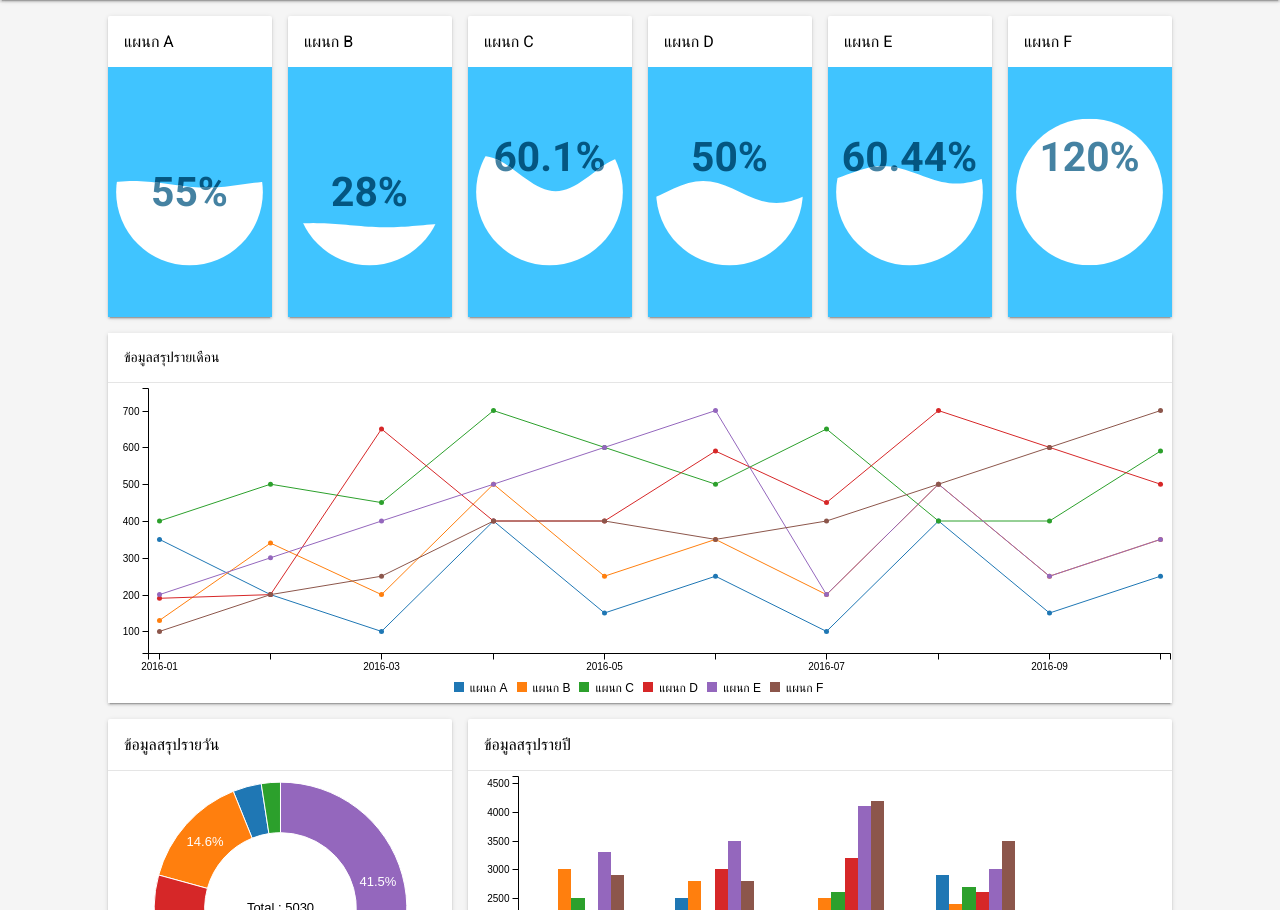
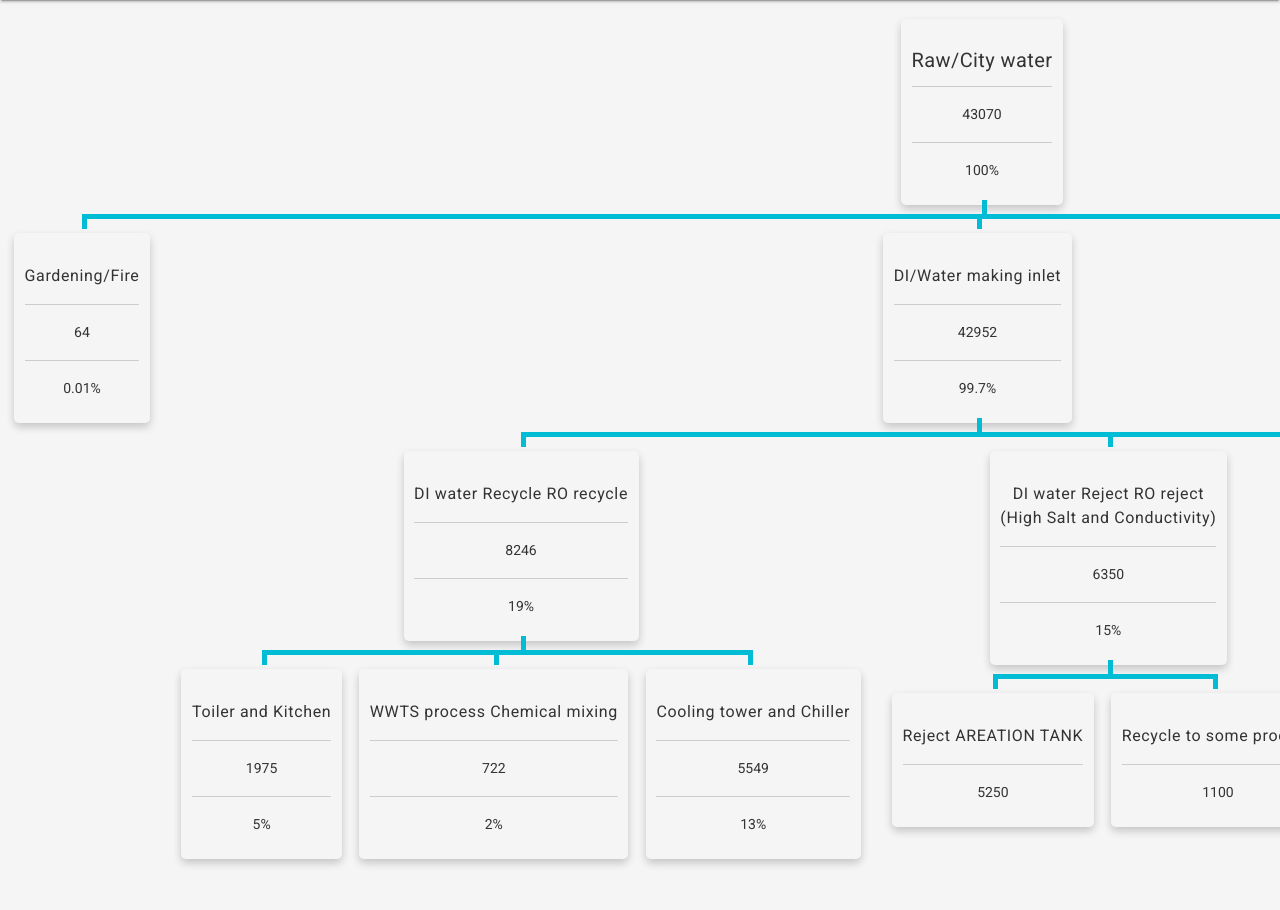
Before and after one commit to fadealway/water-dashboad, a PHP site: page / in a window 1280 px wide. Shown: the part 64-974 px from the top of the page. Run offline with PHP 8.4, Linux system fonts and the light colour scheme.

Commit message:
first tree

```diff
--- a/css/styles.css
+++ b/css/styles.css
@@ -265,3 +265,119 @@ _:-ms-input-placeholder, :root .demo-graph {
   -webkit-transform: translate(0px, -28px);
   transform: translate(0px, -28px);
 }
+
+
+
+/* tree diagram */
+
+
+.tree {
+  /*-webkit-transform: rotate(180deg);
+          transform: rotate(180deg);*/
+  /*-webkit-transform-origin: 50%;
+          transform-origin: 50%;*/
+}
+
+.tree ul {
+  position: relative;
+  padding: 1em 0;
+  white-space: nowrap;
+  margin: 0 auto;
+  text-align: center;
+}
+.tree ul::after {
+  content: '';
+  display: table;
+  clear: both;
+}
+
+.tree li {
+  display: inline-block;
+  vertical-align: top;
+  text-align: center;
+  list-style-type: none;
+  position: relative;
+  padding: 1em .5em 0 .5em;
+  /* Standard syntax */
+}
+.tree li::before, .tree li::after {
+  content: '';
+  position: absolute;
+  top: 0;
+  right: 50%;
+  border-top: 5px dashed #00bcd4;
+  width: 50%;
+  height: 0.7em;
+  -webkit-animation: 1s mymove ease infinite;
+  /* Chrome, Safari, Opera */
+  animation: 1s mymove ease infinite;
+}
+@-webkit-keyframes mymove {
+  to {
+    border-top: 5px solid #00bcd4;
+  }
+}
+@keyframes mymove {
+  to {
+    display: block;
+    border-top: 5px solid #00bcd4;
+  }
+}
+.tree li::after {
+  right: auto;
+  left: 50%;
+  border-left: 5px solid #00bcd4;
+}
+.tree li:only-child::after, .tree li:only-child::before {
+  display: none;
+}
+.tree li:only-child {
+  padding-top: 0;
+}
+.tree li:first-child::before, .tree li:last-child::after {
+  border: 0 none;
+  display: none;
+}
+.tree li:last-child::before {
+  border-right: 5px solid #00bcd4;
+  -webkit-animation: 1s mymove ease infinite;
+          animation: 1s mymove ease infinite;
+}
+@-webkit-keyframes mymove2 {
+  to {
+    display: block;
+    border-right: 5px solid #FAFAFA;
+  }
+}
+@keyframes mymove2 {
+  to {
+    display: block;
+    border-right: 5px solid #FAFAFA;
+  }
+}
+.tree ul ul::before {
+  content: '';
+  position: absolute;
+  top: 0;
+  left: 50%;
+  border-left: 5px solid #00bcd4;
+  width: 0;
+  height: 1em;
+}
+
+.tree li a {
+  box-shadow: 0 4px 8px 0 rgba(0, 0, 0, 0.2);
+  -webkit-transition: 0.3s;
+  transition: 0.3s;
+  padding: 2px 16px;
+  padding: .5em .75em;
+  text-decoration: none;
+  display: inline-block;
+  border-radius: 5px;
+  color: #333;
+  /*background: #fafafa;*/
+  position: relative;
+  top: 5px;
+  /*-webkit-transform: rotate(180deg);
+          transform: rotate(180deg);*/
+}
--- a/index.html
+++ b/index.html
@@ -131,175 +131,248 @@
 
 		<main class="mdl-layout__content mdl-color--grey-100">
 
-			<div id="home" class="mdl-grid demo-content">
+<div class="tree">
+	<ul>
+		<li>
+			<a href="#">
+				<h5>Raw/City water</h5>
+				<hr>
+				<p>43070</p>
+				<hr>
+				<p>100%</p>
+				</a>
+			<ul>
+				<li>
+					<a href="#">
+						<h6>Gardening/Fire</h6>
+						<hr>
+						<p>64</p>
+						<hr>
+						<p>0.01%</p>
+					</a>
+					<!--<ul>
+						<li>
+							<a href="#">Grand Child
+
+							</a>
+						</li>
+						<li>
+							<a href="#">Grand Child</a>
+							<ul>
+								<li>
+									<a href="#">Grand Child</a>
+								</li>
+								<li>
+									<a href="#">Grand Child</a>
+								</li>
+							</ul>
+						</li>
+					</ul>-->
+				</li>
 
 
-				<div class="mdl-card add_fab mdl-shadow--2dp mdl-color--white mdl-cell mdl-cell--12-col mdl-cell--4-col-tablet mdl-cell--2-col-desktop">
-					<!-- card container, using class="mdl-card" -->
-					<div class="mdl-card__title ">
-						แผนก A
-					</div>
-					<div class="mdl-card__media ">
-						<svg id="fillgauge1" width="100%" height="250" onclick="gauge1.update(NewValue());"></svg>
-					</div>
-					<!--<button class="mdl-button mdl-js-button mdl-js-ripple-effect mdl-button--fab mdl-button--mini-fab mdl-button--primary"><i class="material-icons">opacity</i></button>-->
+				<li>
+					<a href="#">
+						<h6>DI/Water making inlet</h6>
+						<hr>
+						<p>42952</p>
+						<hr>
+						<p>99.7%</p>
+					</a>
+					<ul>
+
+								<li>
+									<a href="#">
+										<h6>DI water Recycle RO recycle</h6>
+										<hr>
+										<p>8246</p>
+										<hr>
+										<p>19%</p>
+									</a>
+
+									<ul>
 
 
-
-					<!--<div class="mdl-card__supporting-text">
-						แผนก A
-					</div>-->
-
-      <!--<div class="mdl-card__actions mdl-card--border">
+																	<li>
+														<a href="#">
+															<h6>Toiler and Kitchen</h6>
+															<hr>
+															<p>1975</p>
+															<hr>
+															<p>5%</p>
+														</a>
+													</li>
 
 
-          <a class="mdl-button mdl-button--colored mdl-js-button mdl-js-ripple-effect">
-            $9.999
-          </a>
-
-        </div>-->
-
-				</div>
+																	<li>
+														<a href="#">
+															<h6>WWTS process Chemical mixing</h6>
+															<hr>
+															<p>722</p>
+															<hr>
+															<p>2%</p>
+														</a>
+													</li>
 
 
-				<div class="mdl-card add_fab mdl-shadow--2dp mdl-color--white mdl-cell mdl-cell--12-col mdl-cell--4-col-tablet mdl-cell--2-col-desktop">
-					<!-- card container, using class="mdl-card" -->
-          <div class="mdl-card__title ">
-						แผนก B
-					</div>
-					<div class="mdl-card__media ">
-						<svg id="fillgauge2" width="100%" height="250" onclick="gauge2.update(NewValue());"></svg>
+																	<li>
+														<a href="#">
+															<h6>Cooling tower and Chiller </h6>
+															<hr>
+															<p>5549</p>
+															<hr>
+															<p>13%</p>
+														</a>
+													</li>
 
-					</div>
-					<!--<button class="mdl-button mdl-js-button mdl-js-ripple-effect mdl-button--fab mdl-button--mini-fab mdl-button--primary"><i class="material-icons">opacity</i></button>-->
+									</ul>
+
+								</li>
+
+												<li>
+									<a href="#">
+										<h6>DI water Reject RO reject <br> (High Salt and Conductivity) </h6>
+										<hr>
+										<p>6350</p>
+										<hr>
+										<p>15%</p>
+									</a>
+
+									<ul>
 
 
+																	<li>
+														<a href="#">
+															<h6>Reject AREATION TANK</h6>
+															<hr>
+															<p>5250</p>
+															<!--<hr>-->
+															<!--<p>65%</p>-->
+														</a>
+													</li>
 
-					<!--<div class="mdl-card__supporting-text">
-						แผนก B </div>-->
+																	<li>
+														<a href="#">
+															<h6>Recycle to some process</h6>
+															<hr>
+															<p>1100</p>
+															<!--<hr>
+															<p>65%</p>-->
+														</a>
+													</li>
 
-				</div>
+									</ul>
+
+								</li>
+
+												<li>
+									<a href="#">
+										<h6>DI water outlet</h6>
+										<hr>
+										<p>28101</p>
+										<hr>
+										<p>65%</p>
+									</a>
+
+									<ul>
 
 
-				<div class="mdl-card add_fab mdl-shadow--2dp mdl-color--white mdl-cell mdl-cell--12-col mdl-cell--4-col-tablet mdl-cell--2-col-desktop">
-					<!-- card container, using class="mdl-card" -->
-
-          <div class="mdl-card__title ">
-						แผนก C
-					</div>
-
-					<div class="mdl-card__media ">
-						<svg id="fillgauge3" width="100%" height="250" onclick="gauge3.update(NewValue());"></svg>
-
-					</div>
-					<!--<button class="mdl-button mdl-js-button mdl-js-ripple-effect mdl-button--fab mdl-button--mini-fab mdl-button--primary"><i class="material-icons">opacity</i></button>-->
+																	<li>
+														<a href="#">
+															<h6>Water in product</h6>
+															<hr>
+															<p>5577</p>
+															<hr>
+															<p>13%</p>
+														</a>
+													</li>
 
 
+																	<li>
+														<a href="#">
+															<h6>C&S</h6>
+															<hr>
+															<p>21285</p>
+															<hr>
+															<p>50%</p>
+														</a>
+													</li>
 
-					<!--<div class="mdl-card__supporting-text">
-						แผนก C </div>-->
+																	<li>
+														<a href="#">
+															<h6>Boiler</h6>
+															<hr>
+															<p>591</p>
+															<hr>
+															<p>1%</p>
+														</a>
+													</li>
 
-				</div>
+																	<li>
+														<a href="#">
+															<h6>O2 reject</h6>
+															<hr>
+															<p>648</p>
+															<hr>
+															<p>2%</p>
+														</a>
+													</li>
+
+									</ul>
+
+								</li>
 
 
-				<div class="mdl-card add_fab mdl-shadow--2dp mdl-color--white mdl-cell mdl-cell--12-col mdl-cell--4-col-tablet mdl-cell--2-col-desktop">
-					<!-- card container, using class="mdl-card" -->
+					</ul>
 
-                    <div class="mdl-card__title ">
-						แผนก D
-					</div>
+				</li>
 
-					<div class="mdl-card__media ">
-						<svg id="fillgauge4" width="100%" height="250" onclick="gauge4.update(NewValue());"></svg>
-
-					</div>
-<!--<button class="mdl-button mdl-js-button mdl-js-ripple-effect mdl-button--fab mdl-button--mini-fab mdl-button--primary"><i class="material-icons">opacity</i></button>-->
+				<li>
+					<a href="#">
+						<h6>MMF/Backwash</h6>
+						<hr>
+						<p>54</p>
+						<hr>
+						<p>0.01%</p>
+					</a>
+				</li>
 
 
-					<!--<div class="mdl-card__supporting-text">
-						แผนก D </div>-->
+				<!--<li>
+					<a href="#">Child</a>
+					<ul>
+						<li>
+							<a href="#">Grand Child</a>
+							<ul>
+								<li>
+									<a href="#">
+										<h4><b>John Doe</b></h4>
+										<p>Architect & Engineer</p>
+									</a>
+								</li>
+							</ul>
+						</li>
+						<li>
+							<a href="#">Grand Child</a>
+							<ul>
+								<li><a href="#">aaaaaaaa</a>
+                                    <ul>
+                                <li><a href="#">aaaaaaaa</a></li>
+								<li><a href="#">aaaaaaaa</a></li>
+								<li><a href="#">aaaaaaaa</a></li>
+                                    </ul>
+                                </li>
+								<li><a href="#">aaaaaaaa</a></li>
+								<li><a href="#">aaaaaaaa</a></li>
+								<li><a href="#">aaaaaaaa</a></li>
+							</ul>
+						</li>
+					</ul>
+				</li>-->
 
-				</div>
-
-				<div class="mdl-card add_fab mdl-shadow--2dp mdl-color--white mdl-cell mdl-cell--12-col mdl-cell--4-col-tablet mdl-cell--2-col-desktop">
-		                    <div class="mdl-card__title ">
-						แผนก E
-					</div>			<!-- card container, using class="mdl-card" -->
-
-					<div class="mdl-card__media ">
-						<svg id="fillgauge5" width="100%" height="250" onclick="gauge4.update(NewValue());"></svg>
-
-					</div>
-					<!--<button class="mdl-button mdl-js-button mdl-js-ripple-effect mdl-button--fab mdl-button--mini-fab mdl-button--primary"><i class="material-icons">opacity</i></button>-->
-
-
-
-					<!--<div class="mdl-card__supporting-text">
-						แผนก E </div>-->
-
-				</div>
-
-				<div class="mdl-card add_fab mdl-shadow--2dp mdl-color--white mdl-cell mdl-cell--12-col mdl-cell--4-col-tablet mdl-cell--2-col-desktop">
-					<!-- card container, using class="mdl-card" -->
-
-
-                    <div class="mdl-card__title ">
-						แผนก F
-					</div>
-
-					<div class="mdl-card__media ">
-						<svg id="fillgauge6" width="100%" height="250" onclick="gauge4.update(NewValue());"></svg>
-
-					</div>
-					<!--<button class="mdl-button mdl-js-button mdl-js-ripple-effect mdl-button--fab mdl-button--mini-fab mdl-button--primary"><i class="material-icons">opacity</i></button>-->
-
-
-					<!--<div class="mdl-card__supporting-text">
-						แผนก F </div>-->
-
-				</div>
-
-
-				<div class="mdl-cards mdl-shadow--2dp mdl-color--white mdl-cell mdl-cell--12-col mdl-cell--12-col-tablet mdl-cell--12-col-desktop">
-					 <div class="mdl-card__title mdl-card--border">
-						ข้อมูลสรุปรายเดือน
-					</div>
-					<div id="mo"> </div>
-					<!--<div id="ye"> </div>-->
-				</div>
-
-
-				<div class=" mdl-cell mdl-cell--4-col mdl-cell--8-col-tablet mdl-grid mdl-grid--no-spacing">
-
-					<div class="mdl-card mdl-shadow--2dp mdl-cell mdl-cell--4-col mdl-cell--4-col-tablet mdl-cell--12-col-desktop">
-					 <div class="mdl-card__title mdl-card--border">
-						ข้อมูลสรุปรายวัน
-					</div>
-
-					<div class="mdl-card__media indy_water">
-
-						<div id="chart"></div>
-					</div>
-					</div>
-
-
-
-					</div>
-
-<div class="mdl-card mdl-shadow--2dp mdl-cell mdl-cell--4-col mdl-cell--4-col-tablet mdl-cell--8-col-desktop">
-					 <div class="mdl-card__title mdl-card--border">
-						ข้อมูลสรุปรายปี
-					</div>
-
-					<div class="mdl-card__media indy_water">
-
-						<div id="year"></div>
-					</div>
-					</div>
-
-				</div>
-
-			</div>
+			</ul>
+		</li>
+	</ul>
 
 		</main>
 	</div>
```
